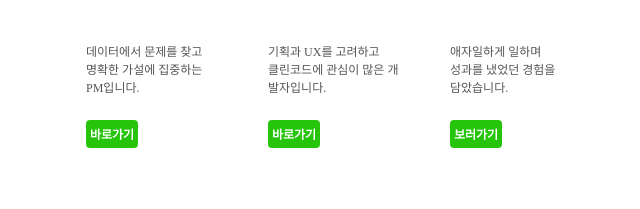
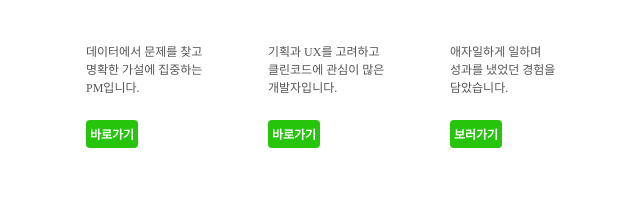
Before and after one commit to codingheim/portfolio, a plain HTML site: page index.html in a window 1280 px wide. Shown: the part 411-620 px from the top of the page, 302-942 px from the left. Drawn offline with Linux system fonts and the light colour scheme; a web font is replaced by a local one.

Commit message:
Update index.html

```diff
--- a/index.html
+++ b/index.html
@@ -176,7 +176,7 @@
       </a>
       <a target="_blank" href="https://drive.google.com/file/d/1vKXXHboiF39D8OdandIZRlAVe4ggnONb/view">
         <div class="name">개발자이력서</div>
-        <div class="desc">기획과 UX를 고려하고<br>클린코드에 관심이 많은 개발자입니다.</div>
+        <div class="desc">기획과 UX를 고려하고<br>클린코드에 관심이 많은<br> 개발자입니다.</div>
         <div class="btn">바로가기</div>
       </a>
       <a target="_blank" href="https://drive.google.com/file/d/1vKXXHboiF39D8OdandIZRlAVe4ggnONb/view">
```
